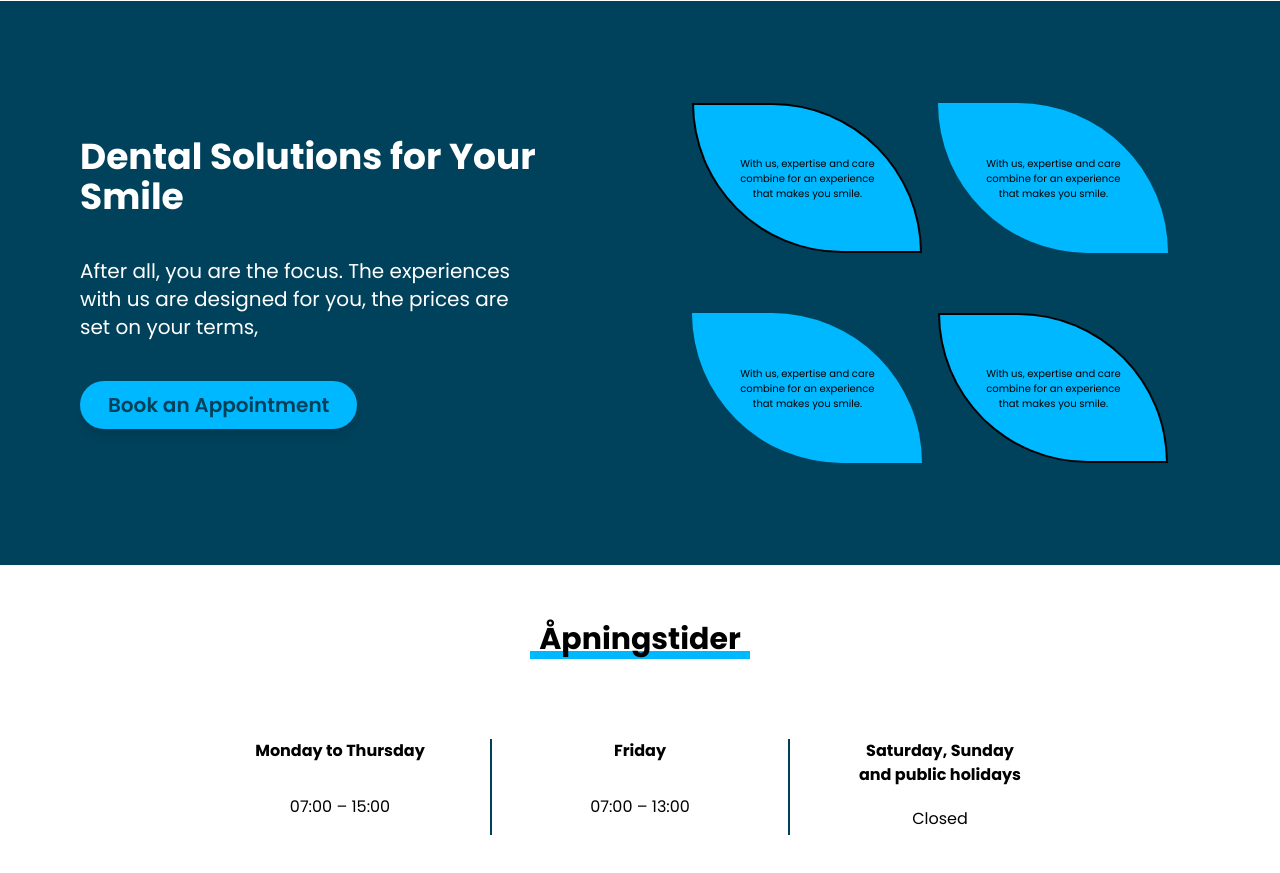
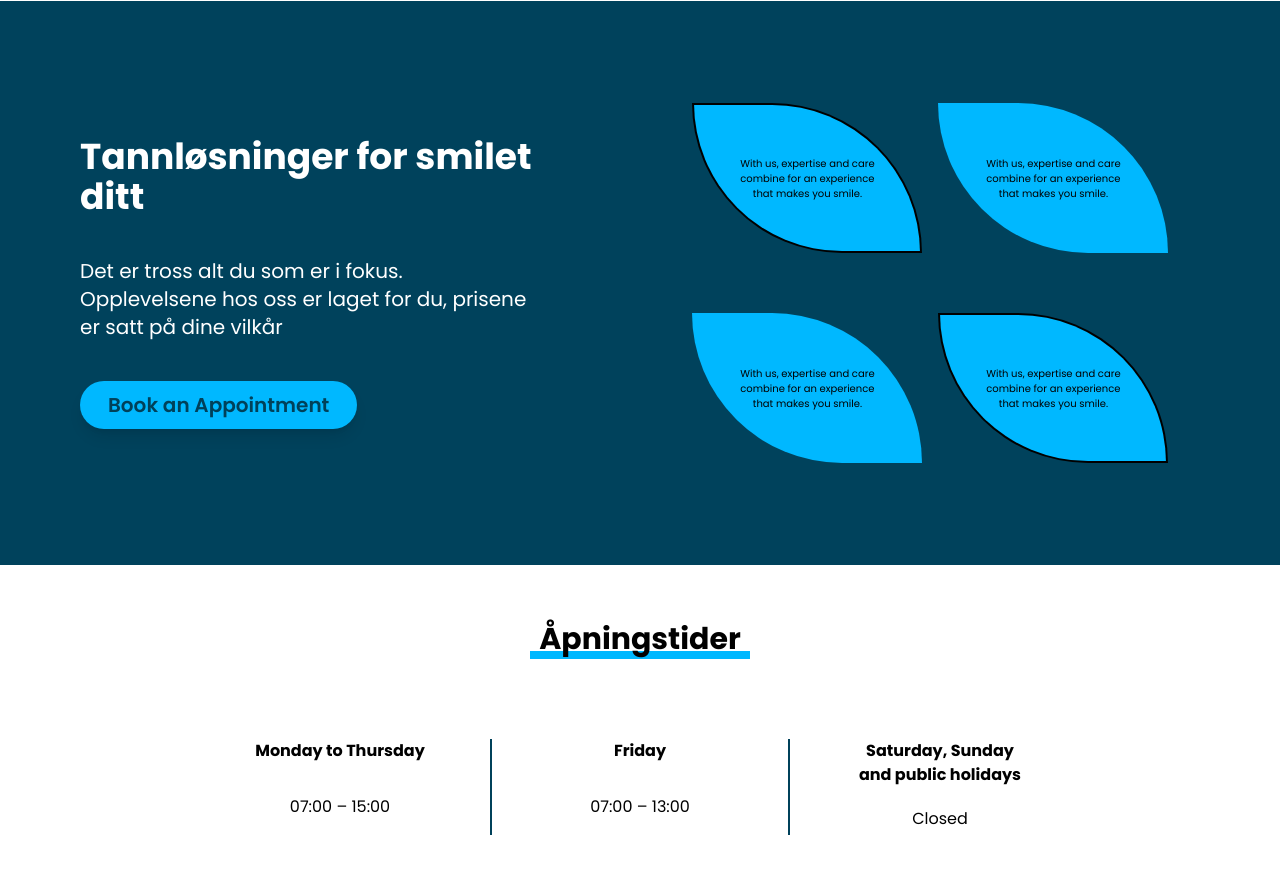
Before and after one commit to MastooraTurkmen/tannglege-engen-as, a Next.js app: page / in a window 1280 px wide. Shown: the part 4660-5533 px from the top of the page. Built offline with nearby package versions, Linux system fonts and the light colour scheme; a web font is replaced by a local one.

Commit message:
convert to norwegian

```diff
--- a/components/Section4.jsx
+++ b/components/Section4.jsx
@@ -9,11 +9,11 @@ const Section4 = () => {
         className="lg:py-24 2xl:py-32 py-10 xl:ml-20 justify-center mx-10 sm:ml-10"
       >
         <h1 className="text-xl mb-5 font-bold md:text-3xl lg:text-4xl">
-          Dental Solutions for Your Smile
+          Tannløsninger for smilet ditt
         </h1>
         <p className="text-sm md:text-base lg:text-xl my-10">
-          After all, you are the focus. The experiences with us are designed for
-          you, the prices are set on your terms,
+          Det er tross alt du som er i fokus. Opplevelsene hos oss er laget for
+          du, prisene er satt på dine vilkår
         </p>
         <Button link="/services" text="Book an Appointment" />
       </div>
```
